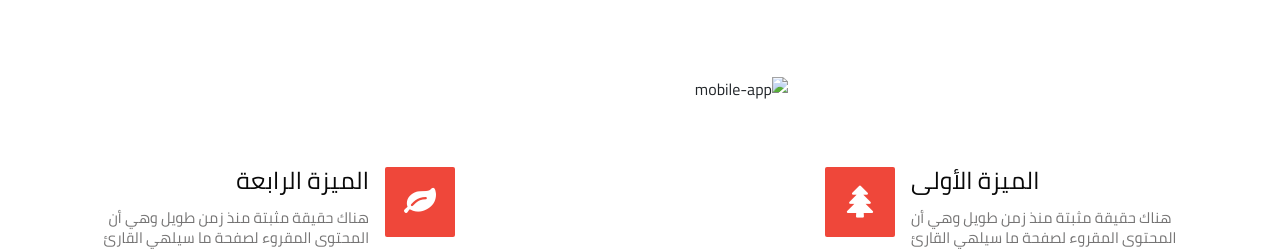
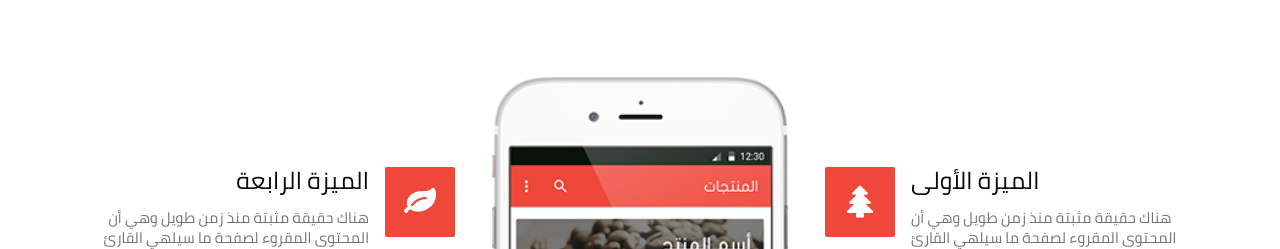
Before and after one commit to Heba-Batayneh/mobileApp.github.io, a plain HTML site: page index.html in a window 1280 px wide. Shown: the part 703-952 px from the top of the page. Drawn offline with Linux system fonts and the light colour scheme; some packages are replaced by stand-ins of ours; files that its build step writes are made by us from their sources; a script that the page names is missing; files whose address does not match are found by name.

Commit message:
last-one1

```diff
--- a/index.html
+++ b/index.html
@@ -57,7 +57,7 @@
                     <div class="col-lg-4 offset-lg-1 order-lg-1 col-md-5 order-md-1">
                         <!-- يجعل الهامش واحد في الشاشات الكبيرة offset -->
                         <div class="images wow animate__animated animate__fadeInUp">
-                            <img src="../mobile/images/mobile-1.png" alt="app-img">
+                            <img src="images/mobile-1.png" alt="app-img">
                         </div>
                     </div>
                 </div>
@@ -166,7 +166,7 @@
                 <div class="col-md order-md-1">
                     <!-- start mobile-img -->
                     <div class="mobile-img">
-                        <img src="../mobile/images/mobile-2.png" alt="mobile-app" />
+                        <img src="images/mobile-2.png" alt="mobile-app" />
                     </div><!-- start mobile-img -->
                 </div><!-- end col-md -->
             </div><!-- end row -->
```
